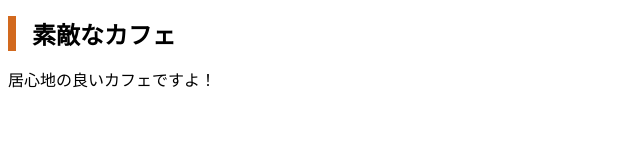
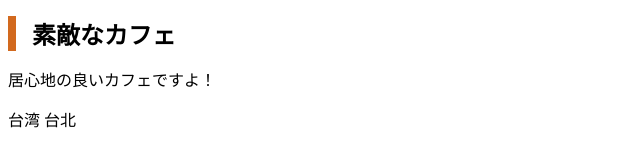
Before and after one commit to kazu-kyoto/mycafe, a plain HTML site: page index.html in a window 1280 px wide. Shown: the whole page, without its empty margins (0-640 px from the left). Drawn offline with Linux system fonts and the light colour scheme.

Commit message:
Add files via upload

```diff
--- a/index.html
+++ b/index.html
@@ -10,5 +10,6 @@
 <body>
   <h1>素敵なカフェ</h1>
   <p>居心地の良いカフェですよ！</p>
+  <p>台湾 台北</p>
 </body>
 </html>
```
